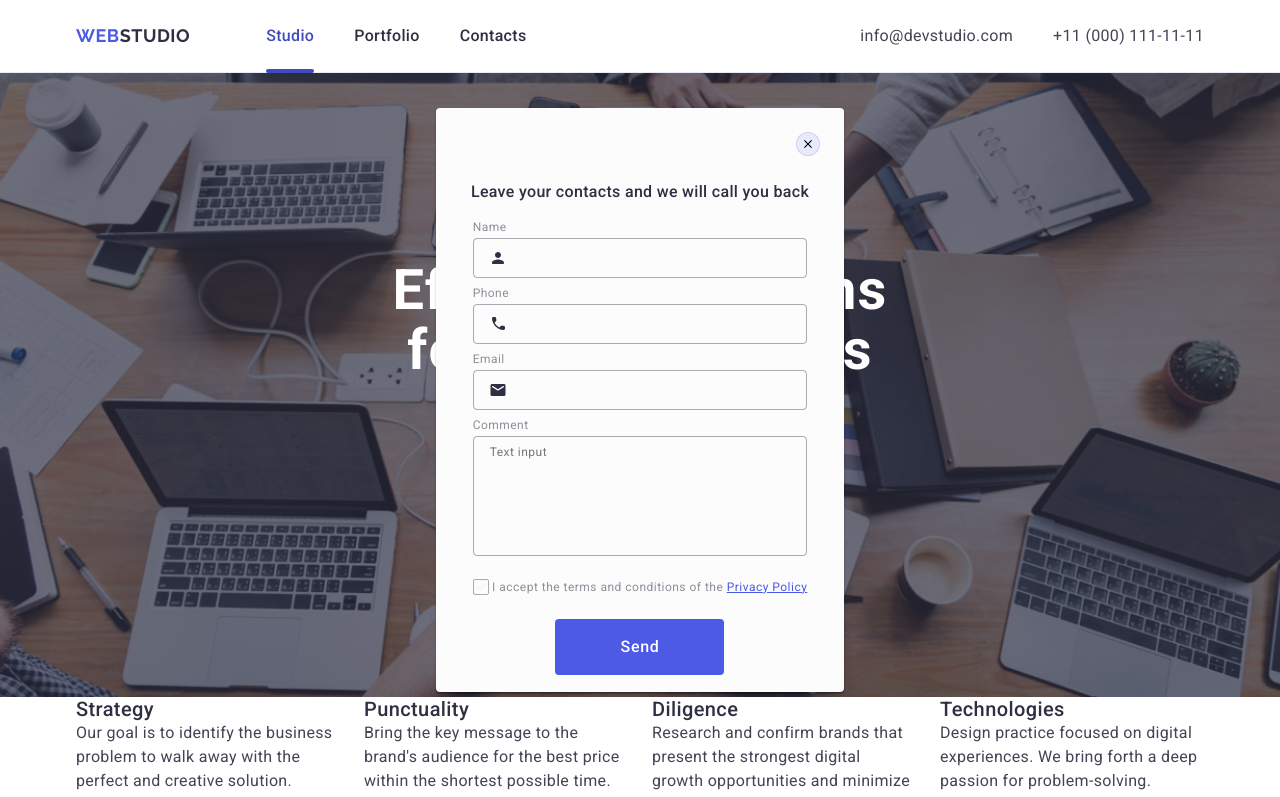
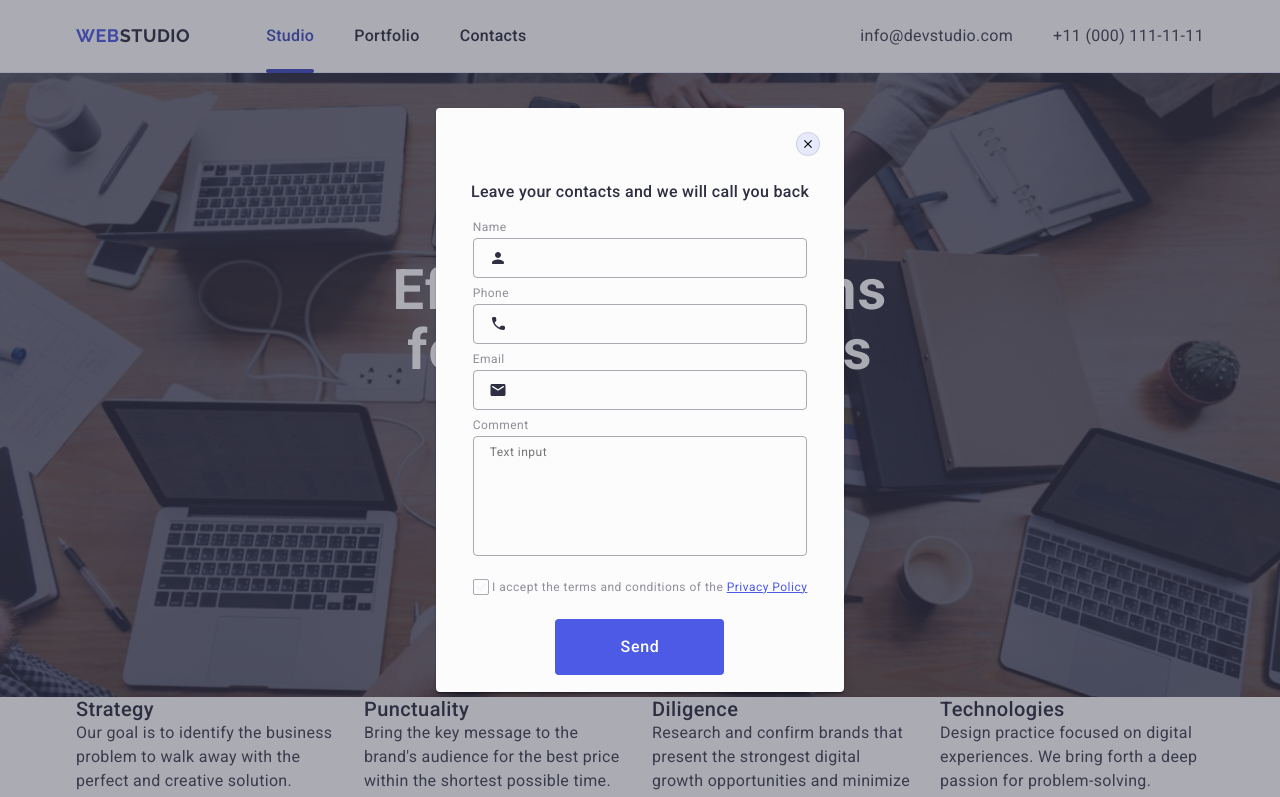
Before and after one commit to Svitlana-Riabtseva/goit-markup-hw-06, a plain HTML site: page index.html in a window 1280 px wide. Shown: the top 797 px of the page. Drawn offline with nearby package versions, Linux system fonts and the light colour scheme.

Commit message:
hw 6 help

```diff
--- a/index.html
+++ b/index.html
@@ -666,7 +666,7 @@
         </div>
       </div>
     </footer>
-    <!-- <div class="backdrop is-open backdrop-mobil-modal backdrop-tablet"> -->
+    <div class="backdrop is-open backdrop-mobil-modal backdrop-tablet">
       <div class="modal modal-mob modal-tablet">
         <button type="button" class="modal-close-btn modal-btn-mob">
           <svg class="modal-close-icon modal-close-icon" width="8" height="8">
```
